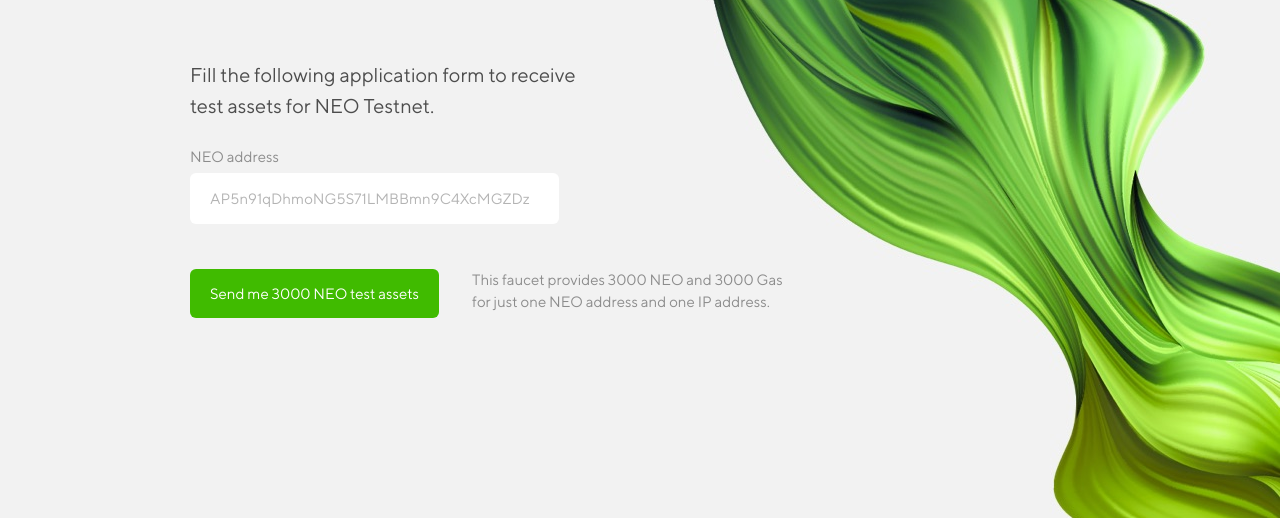
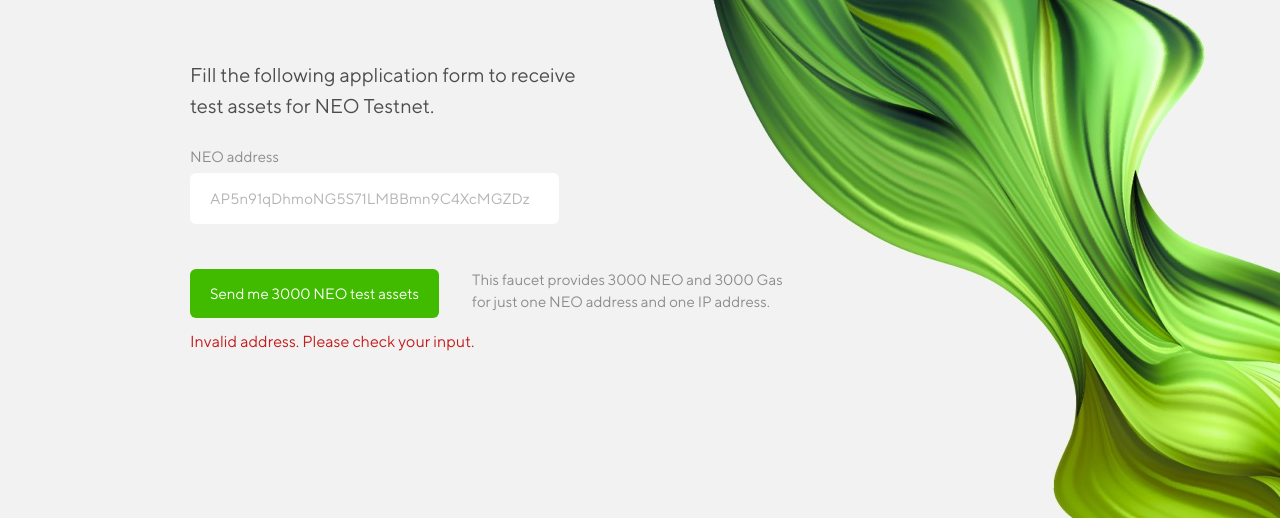
Before and after one commit to MyWishPlatform/neo-testnet_frontend, a website: page index.html in a window 1280 px wide. Shown: the part 142-660 px from the top of the page. Drawn offline with nearby package versions, Linux system fonts and the light colour scheme; files that its build step writes are made by us from their sources.

Commit message:
messages fixes1

```diff
--- a/index.html
+++ b/index.html
@@ -52,7 +52,7 @@
               <span v-else>This faucet provides 3000 NEO and 3000 Gas for just one NEO address and one IP address.</span>
           </div>
           <div v-if="errorText" class="body__error">{{errorText}}</div>
-          <div v-if="!isValid && inputDirty" class="body__error">
+          <div v-if="!isValid && !inputDirty" class="body__error">
             <span v-if="userLanguage === 'zh'">不正确的地址。请再次检查。</span>
             <span v-else>Invalid address. Please check your input.</span>
           </div>
```
